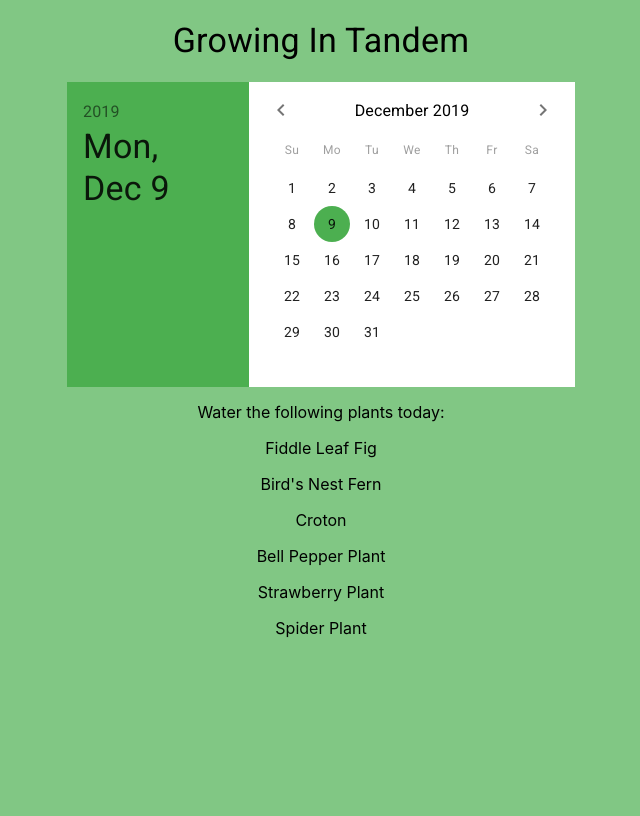
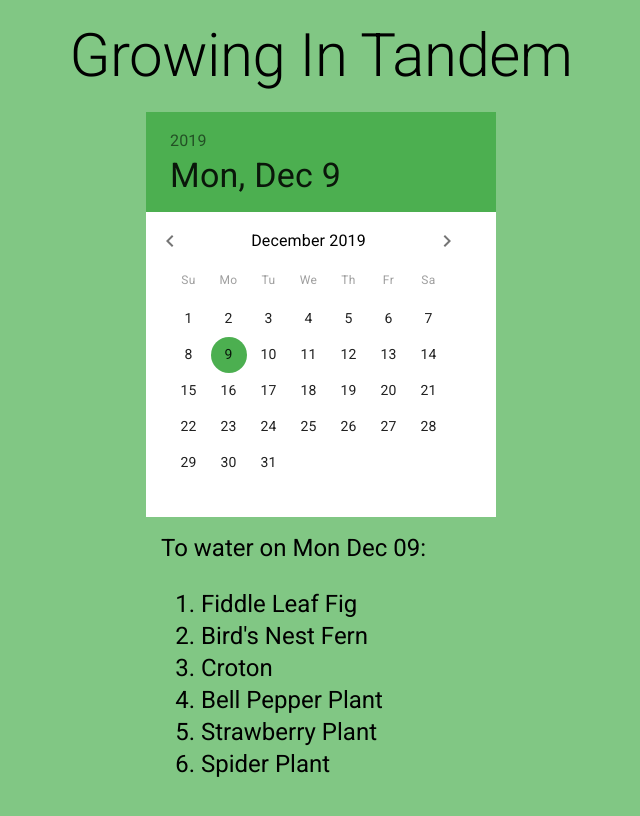
Before and after one commit to nickharrisdev/growing-in-tandem, a React (Create React App) app: page / in a window 1280 px wide. Shown: the top 816 px of the page, without its empty margins (319-959 px from the left). Built offline with nearby package versions, Linux system fonts and the light colour scheme.

Commit message:
Styling upgrades

```diff
--- a/src/App.css
+++ b/src/App.css
@@ -3,8 +3,11 @@ body {
 }
 
 .App {
+  margin: 20px 40px;
+}
+
+.title {
   text-align: center;
-  margin: 20px 40px;
 }
 
 .calendar-container {
@@ -15,9 +18,14 @@ body {
 
 .date-picker-container {
   padding: 20px;
+  width: 350px;
   border-radius: 20px;
 }
 
 .message {
   padding: 15px;
 }
+
+.plants-list {
+
+}
--- a/src/App.js
+++ b/src/App.js
@@ -20,7 +20,7 @@ function App() {
   return (
     <MuiPickersUtilsProvider utils={DateFnsUtils} borderRadius={50}>
       <div className="App">
-        <Typography variant="h4" component="h1">Growing In Tandem</Typography>
+        <Typography variant="h2" component="h1" className="title">Growing In Tandem</Typography>
         <div className="calendar-container">
           <Calendar theme={theme} />
         </div>
--- a/src/Calendar.js
+++ b/src/Calendar.js
@@ -7,6 +7,9 @@ import Message from './Message.js';
 const Calendar = () => {
   const [date, changeDate] = useState(new Date());
   const [waterToday, setWaterToday] = useState([]);
+  const dateStr = date.toString();
+
+  console.log(typeof dateStr)
 
   useEffect(() => {
     //change the state of plants to be rendered
@@ -20,14 +23,14 @@ const Calendar = () => {
       <DatePicker
         autoOk
         color="secondary"
-        orientation="landscape"
+        orientation="portrait"
         variant="static"
         openTo="date"
         value={date}
         onChange={changeDate}
         data-testid="date-picker"
       />
-      {waterToday ? <Message waterToday={waterToday} /> : null}
+      {waterToday && dateStr ? <Message waterToday={waterToday} date={dateStr}/> : null}
     </div>
   );
 };
--- a/src/Message.js
+++ b/src/Message.js
@@ -1,19 +1,27 @@
 import React from "react";
+import Typography from '@material-ui/core/Typography';
 
-const Message = (waterToday) => {
-    console.log(Object.values(waterToday));
-    const waterTodayOuterArr = Object.values(waterToday);
-    const waterTodayArr = waterTodayOuterArr[0];
-
+const Message = ({ waterToday, date }) => {
     function toWater(plant) {
-        return <p data-testid="plant-name">{plant}</p>
+        return (<li data-testid="plant-name">{plant}</li>)
     }
 
-    console.log("list of plants to water today", waterTodayArr);
+    function checkPlants() {
+      if (waterToday.length === 0) {
+        return (
+          <Typography variant="h5" component="h1">No plants need watering today! Enjoy some you time.</Typography>
+        )
+      } else {
+        return (
+          <Typography variant="h5" component="h1">To water on {date.slice(0, 10)}: <ol className="plants-list">{waterToday.map(toWater)}</ol></Typography>
+        )
+      }
+    }
+
     return (
-    <div className="message">
-       Water the following plants today: {waterTodayArr.map(toWater)}
-    </div>
+      <div className="message">
+        {checkPlants()}
+      </div>
   );
 };
 
```
